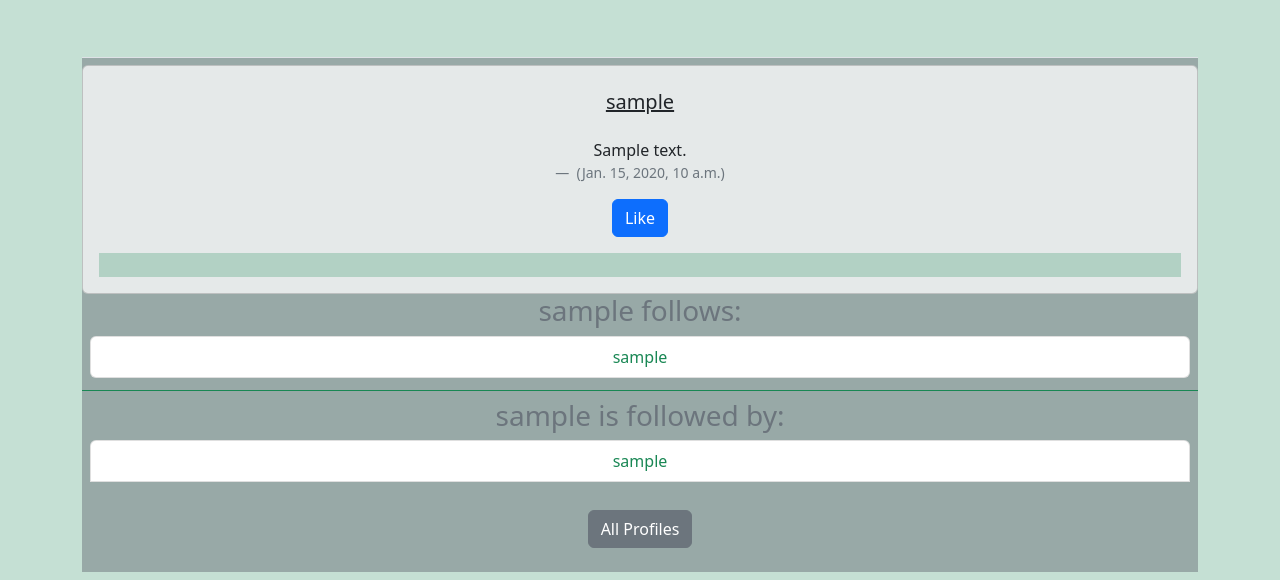
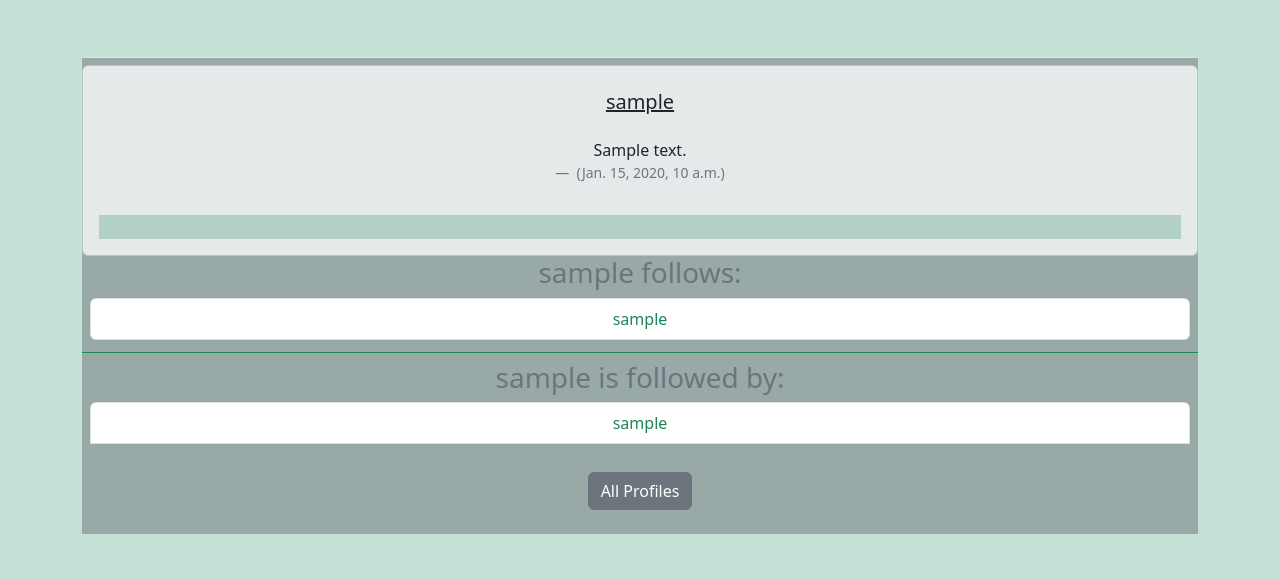
Before and after one commit to ScottQuinn144/KarenBook, a Django app: page /profile/1 in a window 1280 px wide. Shown: the part 256-836 px from the top of the page. After the commit the page ends 790 px from the top, so only its background shows below. Run offline with Django 3.2, Linux system fonts and the light colour scheme; a user stored in the database is signed in; tables that the repository leaves empty hold one stand-in row (values such as "Sample post").

Commit message:
removed like button on dashboard and profile

```diff
--- a/templates/dashboard.html
+++ b/templates/dashboard.html
@@ -40,7 +40,7 @@
                     <figcaption class="blockquote-footer" style="width: 100%;">
                         ({{ posts.created_at }})
                     </figcaption>
-                    <a href="#" class="card-link btn btn-primary mb-3">Like</a>
+
                 </div>
                 <div class="bg-success bg-opacity-25" style="width: 100%;">
                     <br>
--- a/templates/socials/profile.html
+++ b/templates/socials/profile.html
@@ -42,7 +42,7 @@
                     <figcaption class="blockquote-footer">
                         ({{ posts.created_at }})
                     </figcaption>
-                    <a href="#" class="card-link btn btn-primary">Like</a>
+
                 </div>
                 <div class="bg-success bg-opacity-25" style="width: 100%;">
                     <br>
```
